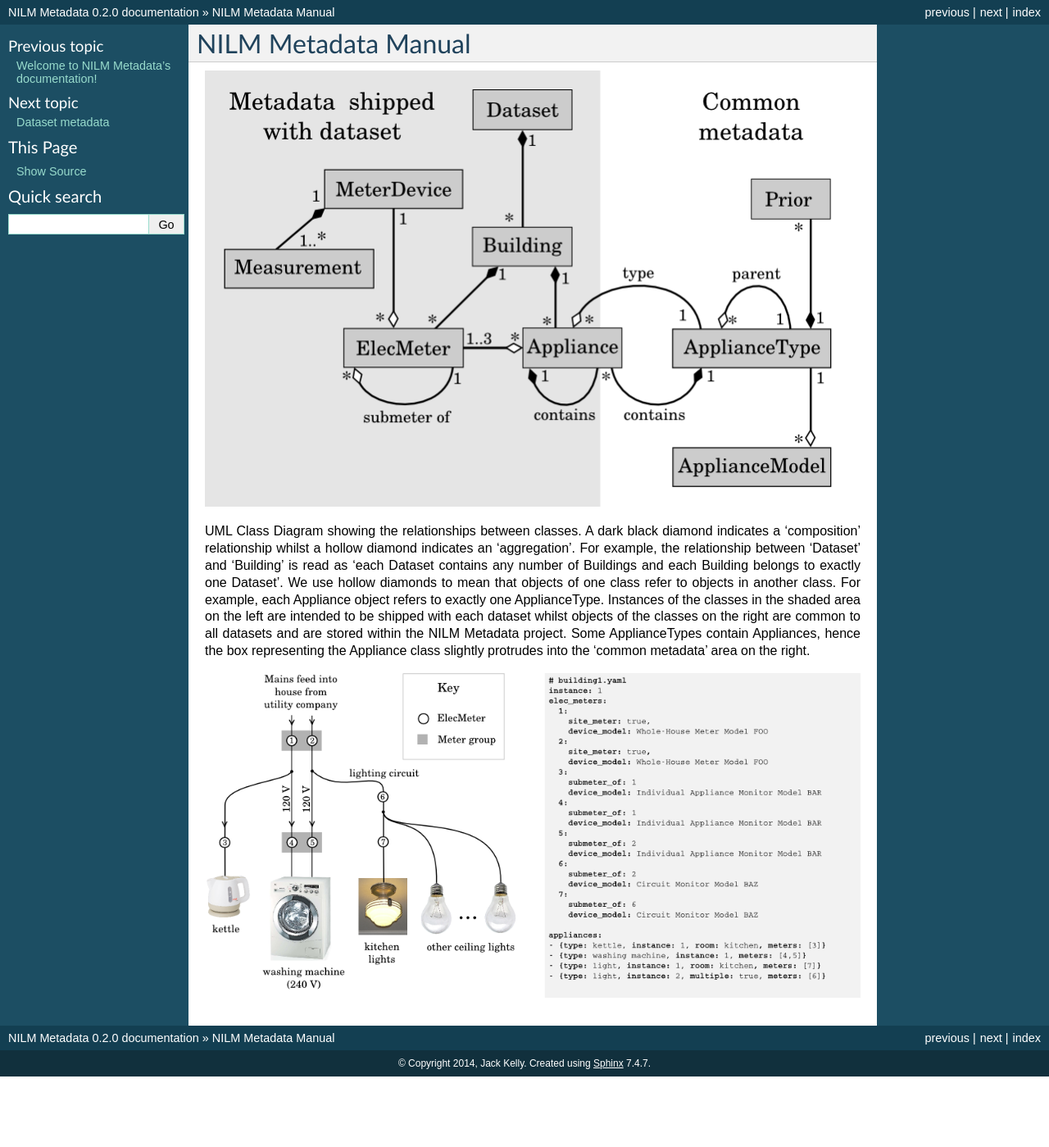
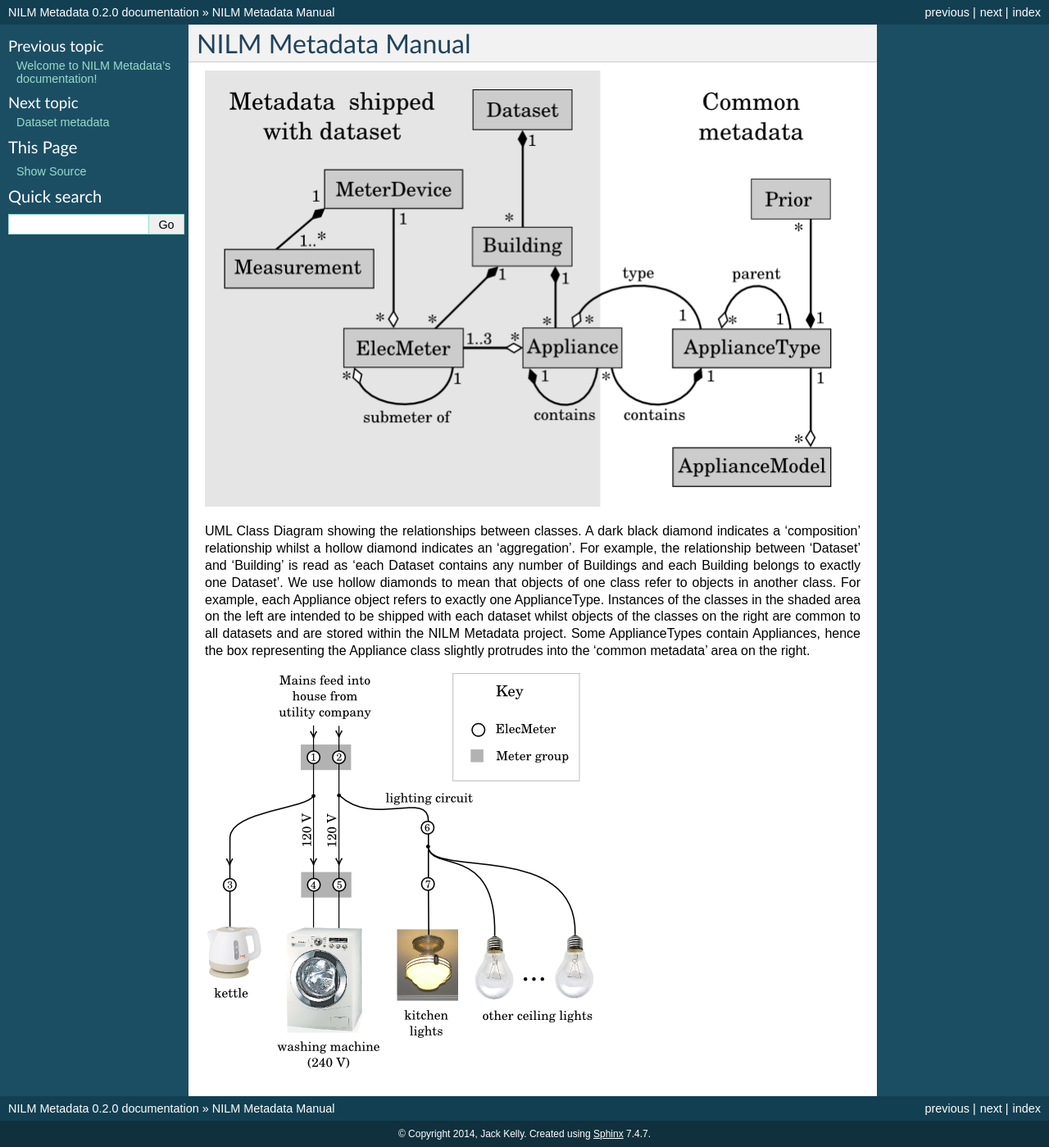
Before and after one commit to nilmtk/nilm_metadata, a Sphinx documentation site: the page built from docs/source/manual.rst, in a window 1280 px wide. Shown: the whole page at 82% size. Built offline with Sphinx 7.4.7, drawn with Linux system fonts in a browser that asks for light colours; before the commit the page ends 1313 px from its top, so only the background shows below that.

Commit message:
replacing circuit with circuit no metadata

```diff
--- a/docs/source/manual.rst
+++ b/docs/source/manual.rst
@@ -17,4 +17,4 @@ are stored within the NILM Metadata project. Some ApplianceTypes contain
 Appliances, hence the box representing the Appliance class slightly protrudes
 into the ‘common metadata’ area on the right.
 
-.. image:: circuit.png
+.. image:: circuit_no_metadata.png
```
Also changed, not shown: docs/source/circuit.png (deleted), docs/source/circuit_no_metadata.png (added).
